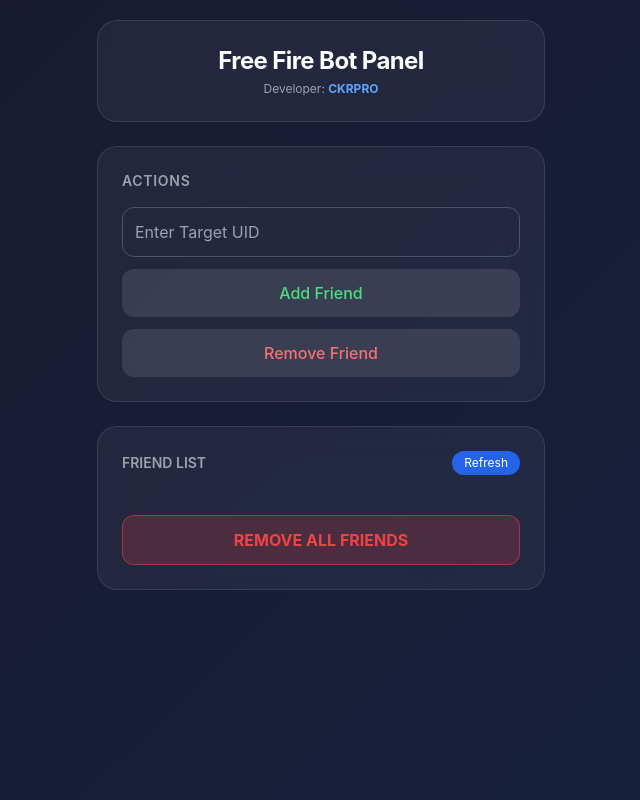
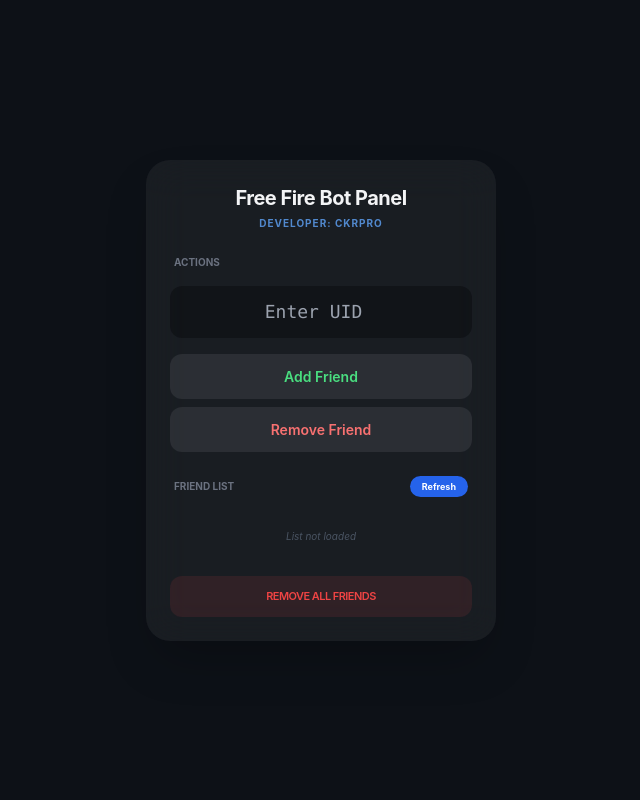
Before and after one commit to CKR11111/Tcp-bot-panel-, a Flask app: page / in a window 1280 px wide. Shown: the whole page, without its empty margins (319-959 px from the left). Run offline with Flask 3, Linux system fonts and the light colour scheme; some libraries are stand-ins or nearby versions.

Commit message:
Add files via upload

```diff
--- a/templates/index.html
+++ b/templates/index.html
@@ -3,104 +3,160 @@
 <head>
     <meta charset="UTF-8">
     <meta name="viewport" content="width=device-width, initial-scale=1.0">
-    <title>Free Fire Bot Panel | CKRPRO</title>
+    <title>FF Bot Panel | CKRPRO</title>
     <script src="https://cdn.tailwindcss.com"></script>
+    <script src="https://cdn.jsdelivr.net/npm/sweetalert2@11"></script>
     <style>
         body {
-            background: linear-gradient(135deg, #1a1a2e 0%, #16213e 100%);
+            background: #0d1117;
             color: white;
-            font-family: -apple-system, BlinkMacSystemFont, "Segoe UI", Roboto, Helvetica;
+            font-family: -apple-system, system-ui, sans-serif;
+            height: 100vh;
+            display: flex;
+            align-items: center;
+            justify-content: center;
+            margin: 0;
         }
-        .glass {
+        .panel-card {
             background: rgba(255, 255, 255, 0.05);
-            backdrop-filter: blur(15px);
-            border: 1px solid rgba(255, 255, 255, 0.1);
-            border-radius: 20px;
+            backdrop-filter: blur(20px);
+            border-radius: 24px;
+            width: 90%;
+            max-width: 350px;
         }
-        .btn-glass {
-            background: rgba(255, 255, 255, 0.1);
-            transition: 0.3s;
+        .ios-input {
+            background: rgba(0, 0, 0, 0.3);
+            border: none;
+            outline: none;
+            border-radius: 12px;
+            padding: 12px;
+            text-align: center;
+            width: 100%;
+            color: #fff;
         }
-        .btn-glass:hover {
-            background: rgba(255, 255, 255, 0.2);
-            transform: scale(1.02);
+        .ios-btn {
+            background: rgba(255, 255, 255, 0.08);
+            border-radius: 12px;
+            padding: 12px;
+            font-weight: 600;
+            font-size: 14px;
+            transition: 0.2s;
+        }
+        .ios-btn:active {
+            background: rgba(255, 255, 255, 0.15);
+            transform: scale(0.98);
+        }
+        /* Hidden Scrollbar */
+        .no-scrollbar::-webkit-scrollbar { width: 0px; }
+
+        /* SweetAlert iPhone Style */
+        .swal2-popup {
+            background: rgba(25, 25, 25, 0.95) !important;
+            backdrop-filter: blur(10px);
+            border-radius: 20px !important;
+            color: white !important;
         }
     </style>
 </head>
-<body class="p-5 flex flex-col items-center min-h-screen">
+<body>
 
-    <div class="glass w-full max-w-md p-6 text-center mb-6">
-        <h1 class="text-2xl font-bold tracking-tight">Free Fire Bot Panel</h1>
-        <p class="text-xs text-gray-400 mt-1">Developer: <span class="text-blue-400 font-bold">CKRPRO</span></p>
+    <div class="panel-card p-6 shadow-2xl">
+        <div class="text-center mb-6">
+            <h1 class="text-xl font-bold tracking-tight text-gray-100">Free Fire Bot Panel</h1>
+            <p class="text-[10px] text-blue-400 font-bold mt-1 tracking-widest uppercase opacity-80">Developer: CKRPRO</p>
         </div>
 
-    <div class="glass w-full max-w-md p-6 mb-6">
-        <h2 class="mb-4 text-sm font-semibold uppercase tracking-wider text-gray-400">Actions</h2>
-        <div class="flex flex-col gap-3">
-            <input id="targetUID" type="text" placeholder="Enter Target UID" class="bg-transparent border border-gray-600 rounded-xl p-3 outline-none focus:border-blue-500">
-            <button onclick="addFriend()" class="btn-glass p-3 rounded-xl font-medium text-green-400">Add Friend</button>
-            <button onclick="removeFriendDirect()" class="btn-glass p-3 rounded-xl font-medium text-red-400">Remove Friend</button>
+        <div class="space-y-4 mb-6">
+            <p class="text-[10px] text-gray-500 font-bold uppercase ml-1">Actions</p>
+            <input id="targetUID" type="number" placeholder="Enter UID" class="ios-input font-mono text-lg">
+
+            <div class="grid grid-cols-1 gap-2">
+                <button onclick="run('add')" class="ios-btn text-green-400">Add Friend</button>
+                <button onclick="run('remove')" class="ios-btn text-red-400">Remove Friend</button>
             </div>
         </div>
 
-    <div class="glass w-full max-w-md p-6">
-        <div class="flex justify-between items-center mb-4">
-            <h2 class="text-sm font-semibold uppercase text-gray-400">Friend List</h2>
-            <button onclick="fetchFriends()" class="text-xs bg-blue-600 px-3 py-1 rounded-full">Refresh</button>
+        <div class="space-y-4">
+            <div class="flex justify-between items-center px-1">
+                <p class="text-[10px] text-gray-500 font-bold uppercase">Friend List</p>
+                <button onclick="loadList()" class="bg-blue-600 text-white text-[9px] px-3 py-1 rounded-full font-bold">Refresh</button>
             </div>
 
-        <div id="friendContainer" class="flex flex-col gap-3 max-h-80 overflow-y-auto pr-2">
+            <div id="listBody" class="space-y-2 max-h-48 overflow-y-auto no-scrollbar">
+                <p class="text-center text-[10px] text-gray-600 py-4 italic">List not loaded</p>
             </div>
 
-        <button onclick="removeAllFriends()" class="w-full mt-6 bg-red-500/20 text-red-500 border border-red-500/50 p-3 rounded-xl font-bold">REMOVE ALL FRIENDS</button>
+            <button onclick="removeAll()" class="w-full mt-2 ios-btn bg-red-500/10 text-red-500 text-[11px] uppercase tracking-tighter">Remove All Friends</button>
+        </div>
     </div>
 
     <script>
-        async function fetchFriends() {
-            const container = document.getElementById('friendContainer');
-            container.innerHTML = "Loading...";
-            const res = await fetch('/get_friends');
+        let friends = [];
+
+        async function run(type, uid = null) {
+            const finalUid = uid || document.getElementById('targetUID').value;
+            if(!finalUid && type !== 'get_list') {
+                Swal.fire({ icon: 'error', title: 'Enter UID', toast: true, position: 'top', showConfirmButton: false, timer: 1500 });
+                return;
+            }
+
+            const res = await fetch('/api/action', {
+                method: 'POST',
+                headers: {'Content-Type': 'application/json'},
+                body: JSON.stringify({ type, target_uid: finalUid })
+            });
             const data = await res.json();
 
-            container.innerHTML = "";
-            // API format अनुसार keys मिलाउनुहोला
-            data.friends.forEach(f => {
-                container.innerHTML += `
-                    <div class="flex justify-between items-center bg-white/5 p-3 rounded-xl">
-                        <div>
-                            <p class="font-medium text-sm">${f.name}</p>
-                            <p class="text-xs text-gray-500">${f.uid}</p>
-                        </div>
-                        <button onclick="removeFriend('${f.uid}')" class="text-red-400 text-xs">Remove</button>
-                    </div>
-                `;
-            });
+            if(type === 'add' || type === 'remove') {
+                Swal.fire({ icon: 'success', title: 'Success', toast: true, position: 'top', showConfirmButton: false, timer: 1500 });
+                if(type === 'remove') loadList();
+            }
+            return data;
         }
 
-        async function addFriend() {
-            const uid = document.getElementById('targetUID').value;
-            const res = await fetch('/add_friend', {
+        async function loadList() {
+            const box = document.getElementById('listBody');
+            box.innerHTML = '<p class="text-center text-[10px] py-4 text-gray-500">Syncing...</p>';
+
+            const data = await run('get_list');
+            friends = data.friends || data.data || [];
+
+            if(friends.length === 0) {
+                box.innerHTML = '<p class="text-center text-[10px] py-4 text-gray-500 uppercase tracking-widest">No friends</p>';
+                return;
+            }
+
+            box.innerHTML = friends.map(f => `
+                <div class="flex justify-between items-center bg-white/5 p-3 rounded-xl">
+                    <div class="truncate">
+                        <p class="text-xs font-bold text-gray-200 truncate">${f.name || 'No Name'}</p>
+                        <p class="text-[9px] text-gray-500 font-mono">${f.uid}</p>
+                    </div>
+                    <button onclick="run('remove', '${f.uid}')" class="text-red-400 text-[10px] font-bold ml-2">Delete</button>
+                </div>
+            `).join('');
+        }
+
+        async function removeAll() {
+            if(friends.length === 0) return;
+            Swal.fire({
+                title: 'Clear All?',
+                icon: 'warning',
+                showCancelButton: true,
+                confirmButtonText: 'Yes, Clean'
+            }).then((result) => {
+                if (result.isConfirmed) {
+                    friends.forEach(f => {
+                        fetch('/api/action', {
                             method: 'POST',
                             headers: {'Content-Type': 'application/json'},
-                body: JSON.stringify({target_uid: uid})
+                            body: JSON.stringify({ type: 'remove', target_uid: f.uid })
                         });
-            alert("Request Sent!");
+                    });
+                    Swal.fire({ title: 'Cleaning...', toast: true, position: 'top', showConfirmButton: false, timer: 2000 });
+                    setTimeout(loadList, 2500);
                 }
-
-        async function removeFriend(uid) {
-            await fetch('/remove_friend', {
-                method: 'POST',
-                headers: {'Content-Type': 'application/json'},
-                body: JSON.stringify({target_uid: uid})
             });
-            fetchFriends();
-        }
-
-        async function removeAllFriends() {
-            if(confirm("Are you sure you want to clear all friends?")) {
-                // यहाँ bulk remove logic API अनुसार थप्न सकिन्छ
-                alert("Bulk removal started...");
-            }
         }
     </script>
 </body>
```
Lines whose indentation alone changed are shown as unchanged.
